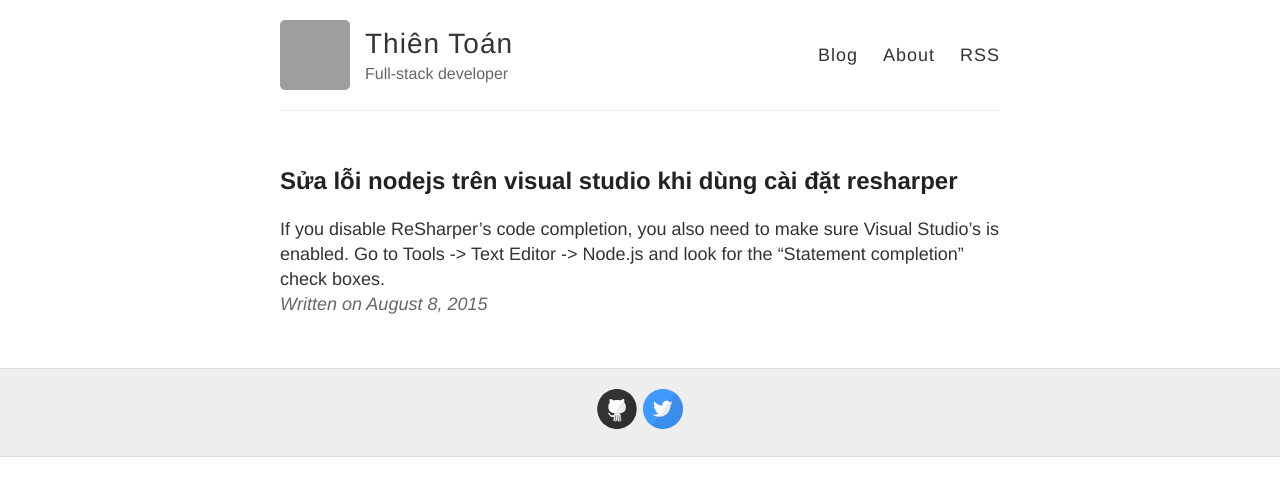
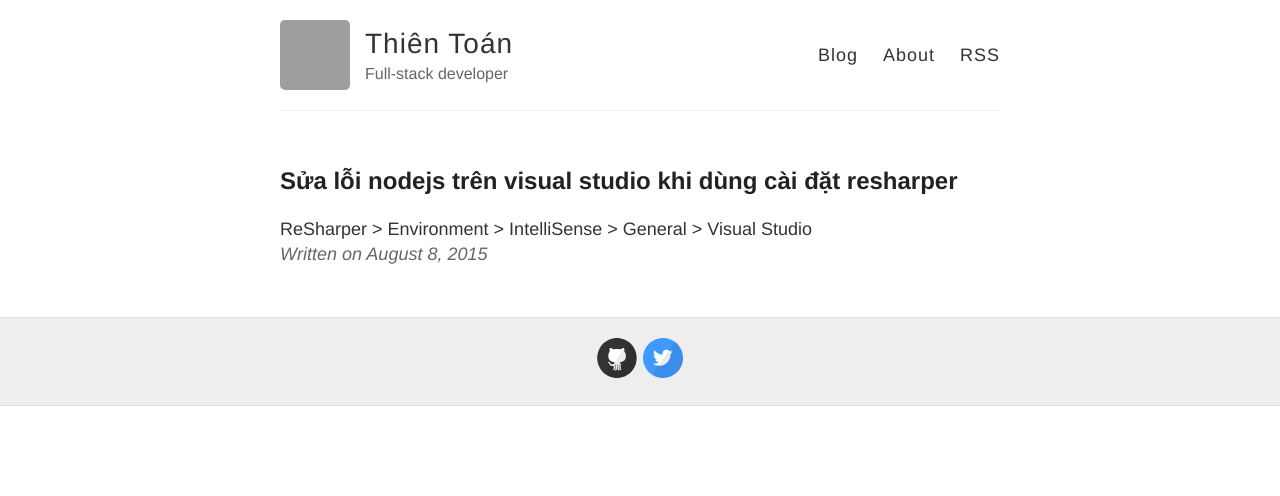
Before and after one commit to phongdpn1995/toanalien.github.io, a Jekyll site: the page built from _posts/2015-8-8-fix-loi-resharper-nodejs.md, in a window 1280 px wide. Shown: the top 496 px of the page. Built offline with Jekyll 4.4.1, drawn with Linux system fonts in a browser that asks for light colours; Markdown is read by kramdown in place of the engine named in the settings; comment, search, counter and statistics services are not loaded; grey boxes are pictures that could not be loaded.

Commit message:
update fix resharper nodejs

```diff
--- a/_posts/2015-8-8-fix-loi-resharper-nodejs.md
+++ b/_posts/2015-8-8-fix-loi-resharper-nodejs.md
@@ -3,4 +3,4 @@ layout: post
 title: Sửa lỗi nodejs trên visual studio khi dùng cài đặt resharper
 ---
 
-If you disable ReSharper's code completion, you also need to make sure Visual Studio's is enabled. Go to Tools -> Text Editor -> Node.js and look for the "Statement completion" check boxes.
+ReSharper > Environment > IntelliSense > General > Visual Studio
```
